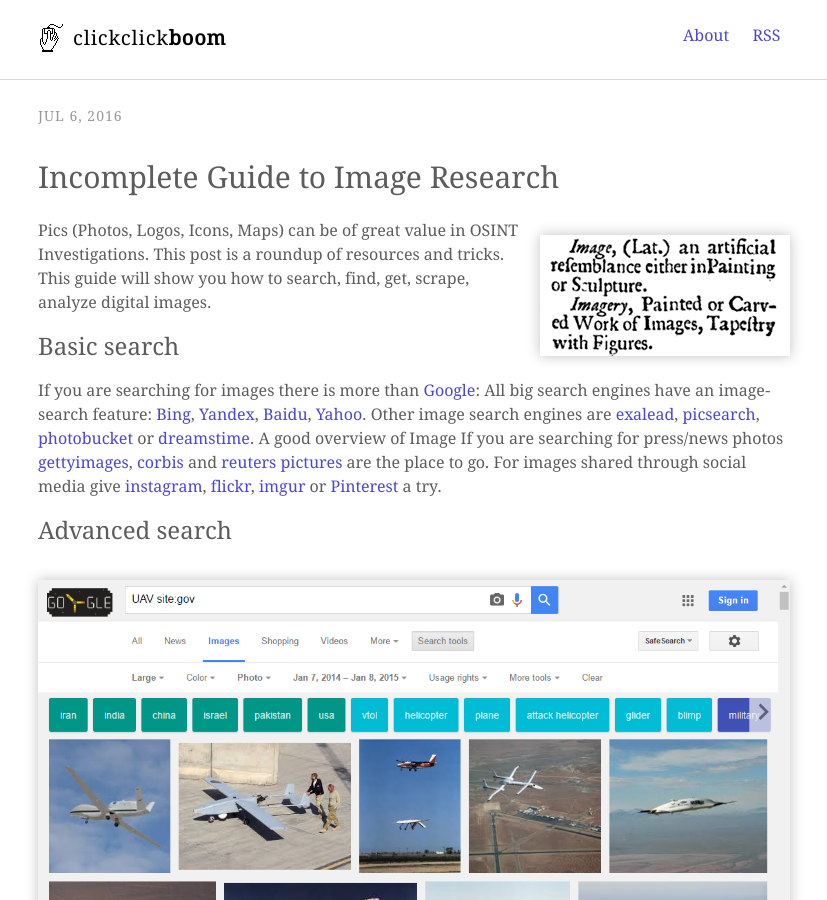
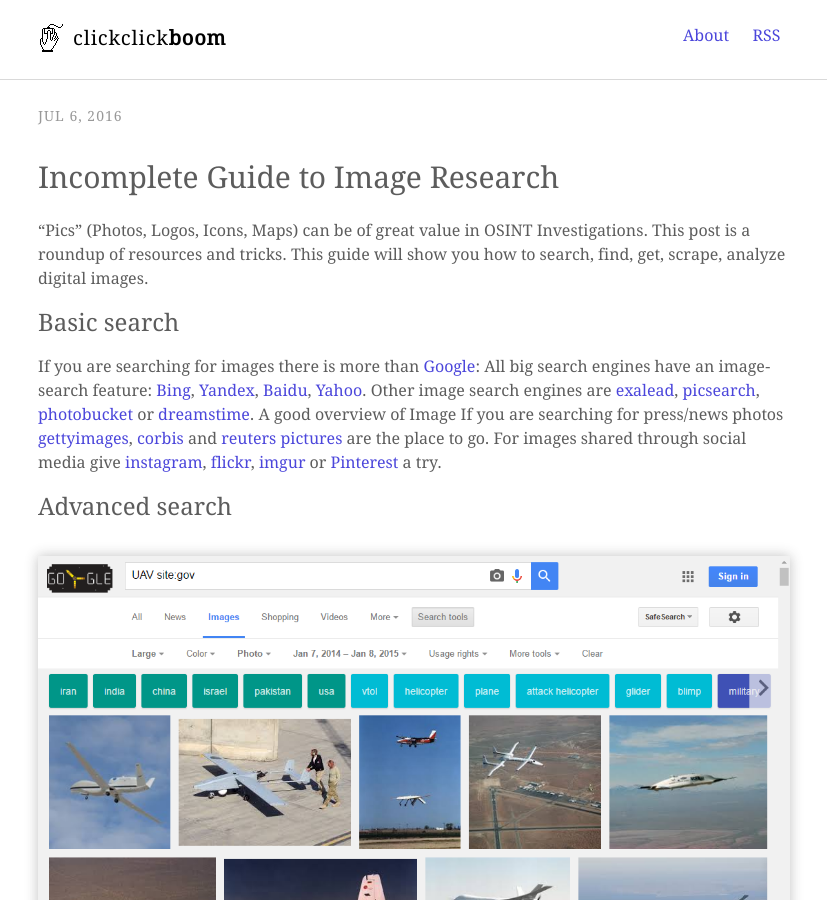
Before and after one commit to mrpnkt/mrpnkt.github.io, a Jekyll site: the page built from _posts/2016-07-06-incomplete-guide-to-image-research.md, in a window 1280 px wide and 900 px high. Shown: the whole window, without its empty margins (226-1053 px from the left). Built offline with Jekyll 4.4.1, drawn with Linux system fonts in a browser that asks for light colours.

Commit message:
Update 2016-07-06-incomplete-guide-to-image-research.md

```diff
--- a/_posts/2016-07-06-incomplete-guide-to-image-research.md
+++ b/_posts/2016-07-06-incomplete-guide-to-image-research.md
@@ -7,7 +7,7 @@ tags:
   - research
   - guide
 ---
-<img src="{{ site.baseurl }}/forestryio/images/Image_in_Glossographia.png" style="float:right; margin-left: 10px;" />Pics (Photos, Logos, Icons, Maps) can be of great value in OSINT Investigations. This post is a roundup of resources and tricks. This guide will show you how to search, find, get, scrape, analyze digital images.
+"Pics" (Photos, Logos, Icons, Maps) can be of great value in OSINT Investigations. This post is a roundup of resources and tricks. This guide will show you how to search, find, get, scrape, analyze digital images.
 
 ### Basic search
 
```
